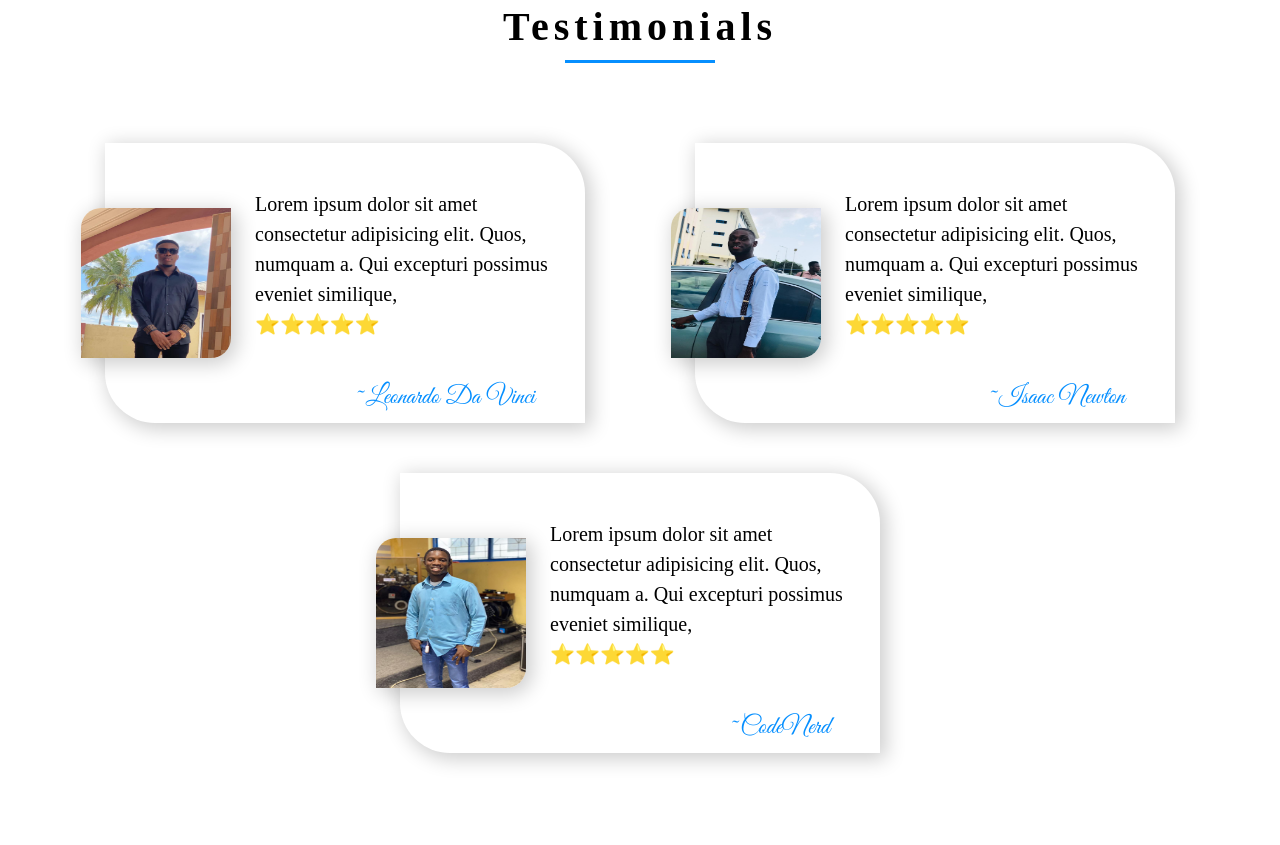
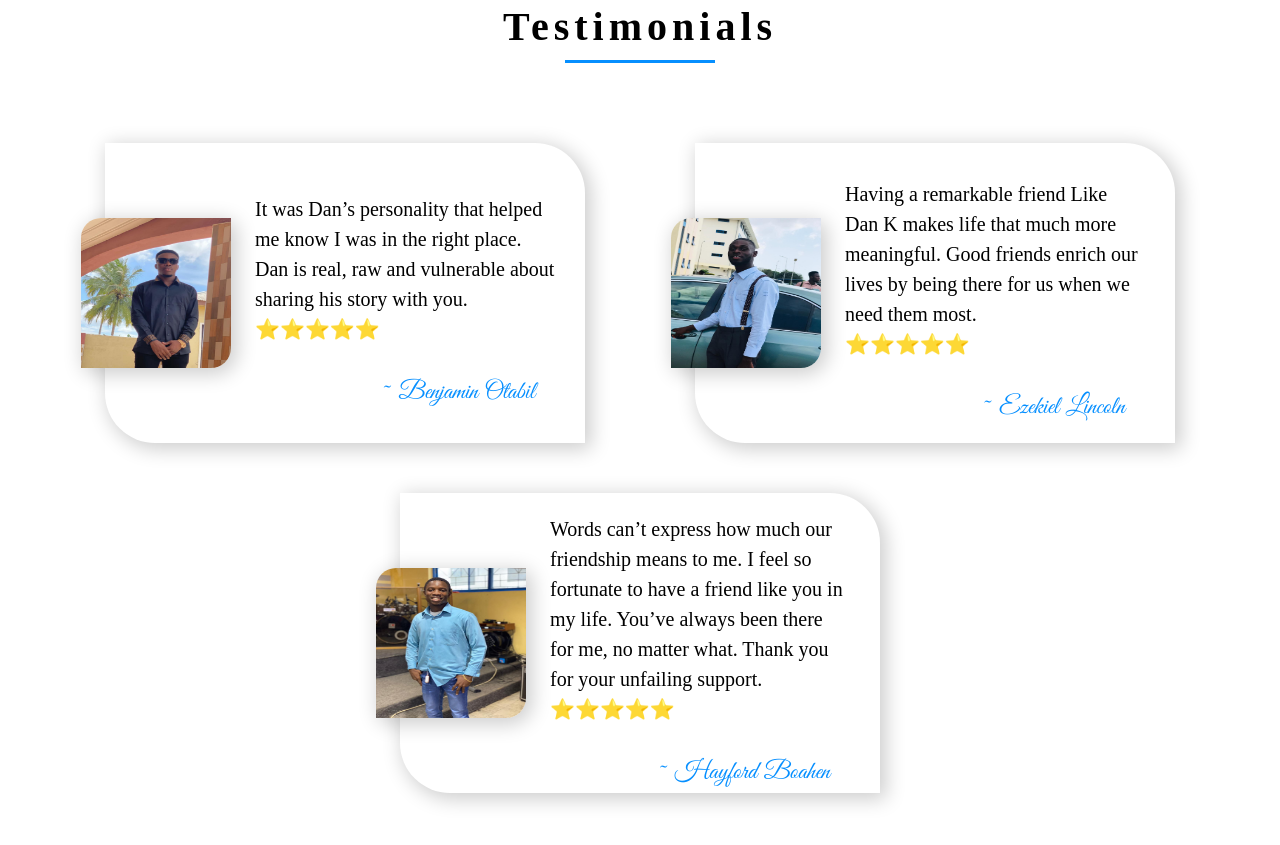
Before and after one commit to Amusah/Academic-portfolio, a plain HTML site: page index.html in a window 1280 px wide. Shown: the part 4593-5438 px from the top of the page. Drawn offline with Linux system fonts and the light colour scheme; a web font is replaced by a local one.

Commit message:
updated testimonial content

```diff
--- a/home.html
+++ b/index.html
@@ -287,12 +287,12 @@
                         <img src="img/fr3.jpeg" alt="">
                     </div>
                     <div class="test-card-body">
-                        <p>Lorem ipsum dolor sit amet consectetur
-                            adipisicing elit. Quos, numquam a. Qui
-                            excepturi possimus eveniet similique,
+                        <p>It was Dan’s personality that helped me know
+                            I was in the right place. Dan is real,
+                            raw and vulnerable about sharing his story with you.
                         </p>
                         <p>⭐⭐⭐⭐⭐</p>
-                        <span>~Leonardo Da Vinci</span>
+                        <span>~ Benjamin Otabil</span>
                     </div>
                 </div>
 
@@ -301,12 +301,13 @@
                         <img src="img/fr2.jpeg" alt="">
                     </div>
                     <div class="test-card-body">
-                        <p>Lorem ipsum dolor sit amet consectetur
-                            adipisicing elit. Quos, numquam a. Qui
-                            excepturi possimus eveniet similique,
+                        <p>Having a remarkable friend Like Dan K makes
+                            life that much more meaningful. Good friends
+                            enrich our lives by being there for us when we
+                            need them most.
                         </p>
                         <p>⭐⭐⭐⭐⭐</p>
-                        <span>~Isaac Newton</span>
+                        <span>~ Ezekiel Lincoln</span>
                     </div>
                 </div>
 
@@ -315,12 +316,13 @@
                         <img src="img/fr1.jpeg" alt="">
                     </div>
                     <div class="test-card-body">
-                        <p>Lorem ipsum dolor sit amet consectetur
-                            adipisicing elit. Quos, numquam a. Qui
-                            excepturi possimus eveniet similique,
+                        <p>Words can’t express how much our friendship means to me.
+                            I feel so fortunate to have a friend like you in my life.
+                            You’ve always been there for me, no matter what.
+                            Thank you for your unfailing support.
                         </p>
                         <p>⭐⭐⭐⭐⭐</p>
-                        <span>~CodeNerd</span>
+                        <span>~ Hayford Boahen</span>
                     </div>
                 </div>
             </div>
--- a/style.css
+++ b/style.css
@@ -504,7 +504,7 @@ nav .socials a:hover{
   margin-bottom: 5rem;
   background-color: #fff;
   width: 48rem;
-  height: 28rem;
+  height: 30rem;
   display: flex;
   align-items: center;
   border-bottom-left-radius: 5rem;
@@ -542,7 +542,7 @@ nav .socials a:hover{
   justify-content: center;
   text-align: left;
   line-height: 1.5;
-  padding-top: 4rem;
+  padding-top: 2rem;
 }
 
 .test-card .test-card-body p{
@@ -554,7 +554,7 @@ nav .socials a:hover{
   font-family: 'Vibes';
   text-align: right;
   padding-right: 2rem;
-  margin-top: 4rem;
+  margin-top: 3rem;
   color: var(--main-color);
 }
 
```
